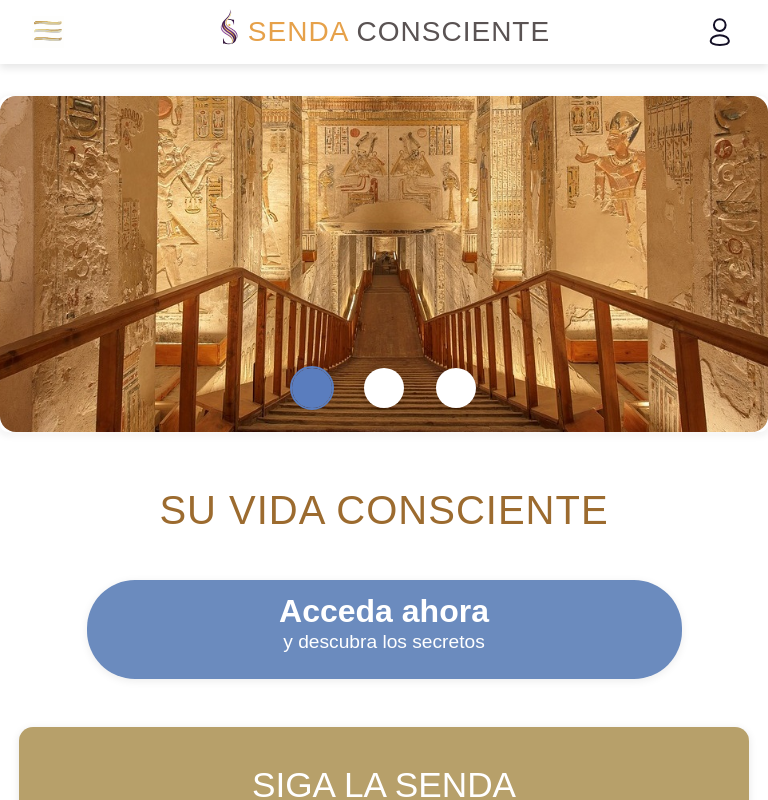
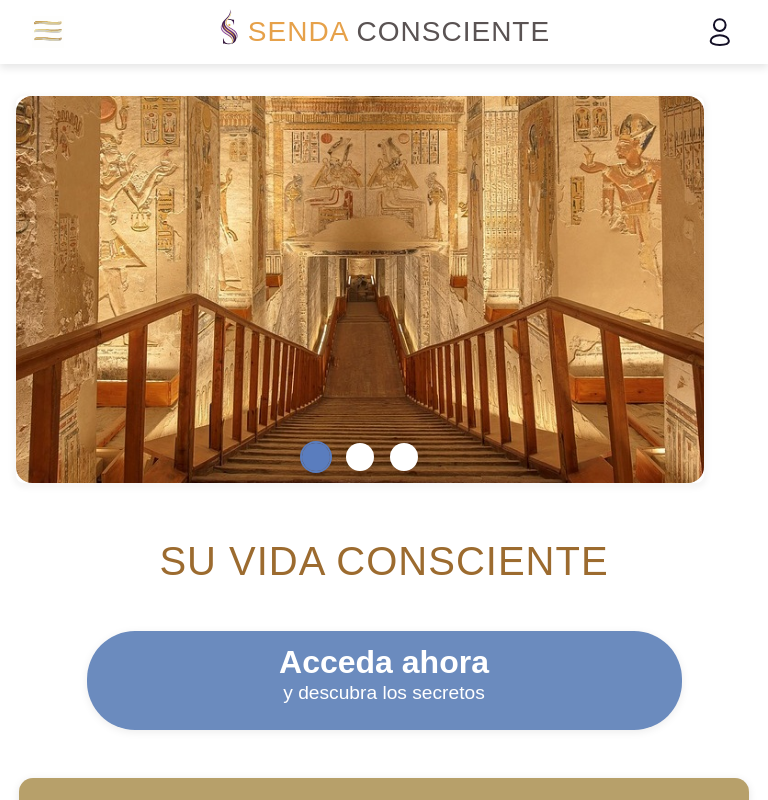
Before and after one commit to orbimatrix/Conscious-path, a Next.js app: page / in a window 768 px wide. Shown: the top 800 px of the page. Built offline with nearby package versions, Linux system fonts and the light colour scheme.

Commit message:
Enhance mobile dropdown styles and carousel responsiveness in globals.css. Update scrollbar visibility and add media queries for improved layout on various screen sizes. Refactor FooterSection to use Link component for navigation consistency.

```diff
--- a/src/app/components/FooterSection.tsx
+++ b/src/app/components/FooterSection.tsx
@@ -1,5 +1,6 @@
 import React from "react";
 import Image from "next/image";
+import Link from "next/link";
 
 export default function FooterSection() {
   return (
@@ -68,10 +69,10 @@ export default function FooterSection() {
             </div>
 
             <div className="footer-nav-section">
-              <a href="/blogs" className="footer-section-title-link">
+              <Link href="/blogs" className="footer-section-title-link">
                 <h3 className="footer-section-title">Blog</h3>
                 <div className="footer-divider"></div>
-              </a>
+              </Link>
             </div>
 
             <div className="footer-nav-section">
--- a/src/app/globals.css
+++ b/src/app/globals.css
@@ -125,26 +125,39 @@
 
 /* Custom scrollbar styling for mobile dropdown */
 .mobile-dropdown::-webkit-scrollbar {
-  width: 0px;
+  width: 0px !important;
+  display: none !important;
 }
 
 .mobile-dropdown::-webkit-scrollbar-track {
-  background: transparent;
+  background: transparent !important;
 }
 
 .mobile-dropdown::-webkit-scrollbar-thumb {
-  background: transparent;
-  border-radius: 0px;
+  background: transparent !important;
+  border-radius: 0px !important;
 }
 
 .mobile-dropdown::-webkit-scrollbar-thumb:hover {
-  background: transparent;
+  background: transparent !important;
 }
 
 /* Firefox scrollbar styling */
 .mobile-dropdown {
-  scrollbar-width: none;
-  scrollbar-color: transparent transparent;
+  scrollbar-width: none !important;
+  scrollbar-color: transparent transparent !important;
+  -ms-overflow-style: none !important;
+}
+
+/* Hide mobile dropdown on larger screens */
+@media (min-width: 769px) {
+  .mobile-dropdown-overlay {
+    display: none !important;
+  }
+
+  .mobile-dropdown {
+    display: none !important;
+  }
 }
 
 .mobile-dropdown-close-btn {
@@ -375,6 +388,7 @@
   background: #fff;
   border-radius: 8px;
   box-shadow: 0 2px 8px rgba(0,0,0,0.10);
+  padding: 0;
 }
 
 .carousel-image-container {
@@ -410,11 +424,69 @@
   transition: background 0.2s, outline 0.2s;
 }
 
+@media (max-width: 853px) {
+  .carousel-section {
+    max-width: calc(100% - 80px) !important;
+    margin-left: 40px !important;
+    margin-right: 40px !important;
+    border-radius: 8px !important;
+    width: calc(100% - 80px) !important;
+    box-sizing: border-box !important;
+  }
+  .carousel-image-container {
+    aspect-ratio: 16/9 !important;
+    border-radius: 16px !important;
+    padding: 20px !important;
+  }
+  .carousel-dots {
+    bottom: 12px !important;
+    gap: 16px !important;
+  }
+  .carousel-dot {
+    width: 28px !important;
+    height: 28px !important;
+  }
+}
+
+/* Additional specific breakpoint for 853px */
+@media (min-width: 768px) and (max-width: 853px) {
+  .carousel-section {
+    max-width: calc(100% - 80px) !important;
+    margin-left: 40px !important;
+    margin-right: 40px !important;
+    width: calc(100% - 80px) !important;
+  }
+  .carousel-image-container {
+    padding: 20px !important;
+  }
+}
+
+@media (max-width: 768px) {
+  .carousel-section {
+    max-width: calc(100% - 32px) !important;
+    margin-left: 16px !important;
+    margin-right: 16px !important;
+    border-radius: 8px !important;
+  }
+  .carousel-image-container {
+    aspect-ratio: 16/9 !important;
+    border-radius: 16px !important;
+  }
+  .carousel-dots {
+    bottom: 12px !important;
+    gap: 16px !important;
+  }
+  .carousel-dot {
+    width: 28px !important;
+    height: 28px !important;
+  }
+}
+
 @media (max-width: 600px) {
   .carousel-section {
-    max-width: 100% !important;
-    margin-left: 0 !important;
-    margin-right: 0 !important;
+    max-width: calc(100% - 24px) !important;
+    margin-left: 12px !important;
+    margin-right: 12px !important;
     border-radius: 0 !important;
     padding-left: 12px !important;
     padding-right: 12px !important;
```
